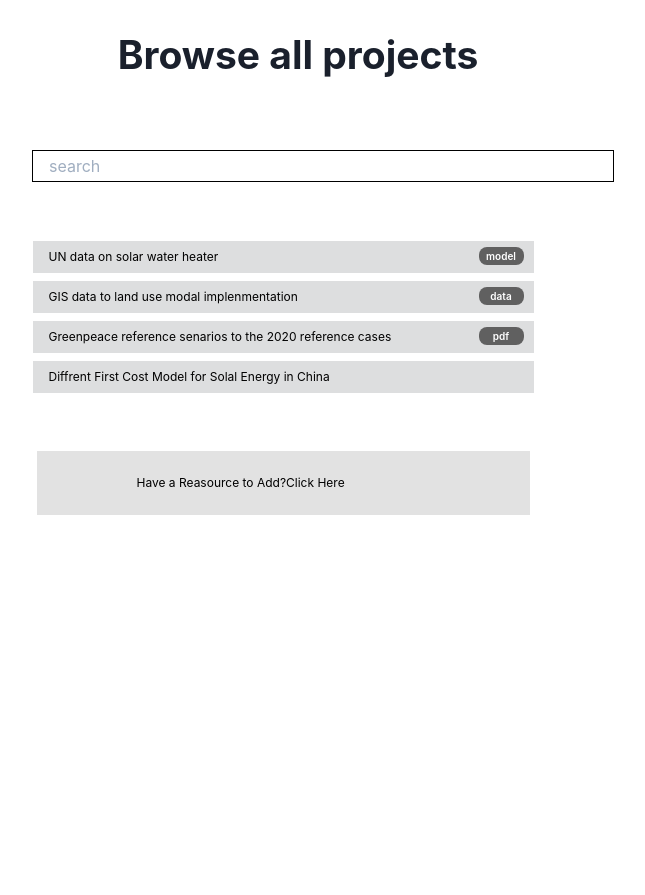
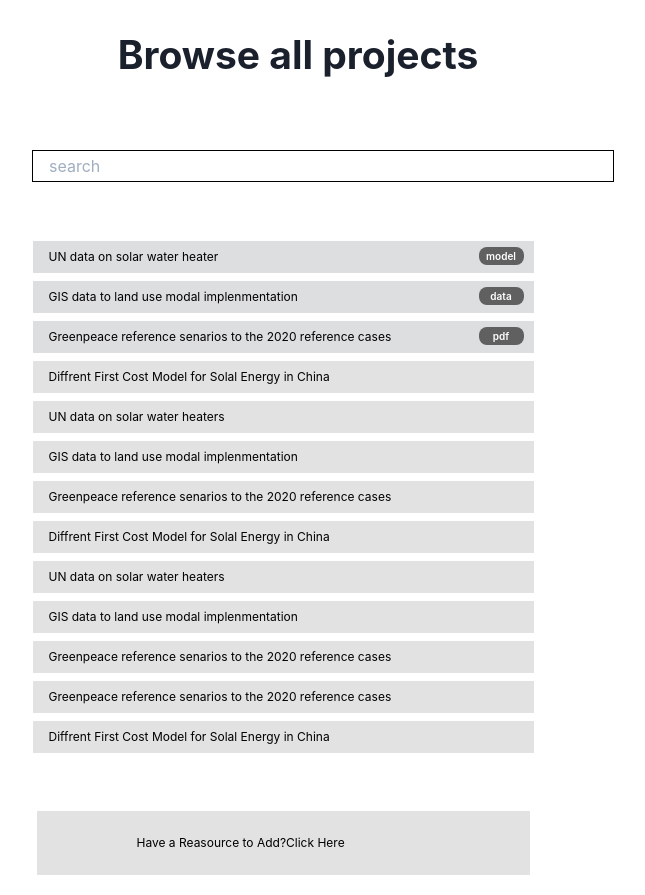
Before and after one commit to ProjectDrawdown/research-platform, a Next.js app: page /browseProjects in a window 1280 px wide. Shown: the whole page, without its empty margins (111-756 px from the left). Before the commit the page ends 800 px from the top, so only its background shows below. Built offline with nearby package versions, Linux system fonts and the light colour scheme.

Commit message:
Revert "Created components for browse projects page "

```diff
--- a/pages/browseProjects.js
+++ b/pages/browseProjects.js
@@ -1,123 +1,10 @@
-import React, { useState } from "react"
+import React from "react"
 import Head from "next/head"
-import PropTypes from 'prop-types'
-import { ChakraProvider, Flex, FormControl,FormLabel, Heading, Button, Stack, VStack, HStack, Box, Link, Input, Popover, Portal,
-  PopoverTrigger,
-  PopoverContent,
-  PopoverHeader,
-  PopoverBody,
-  PopoverFooter,
-  PopoverArrow,
-  PopoverCloseButton,} from "@chakra-ui/react"
+import { Component } from 'react'
+import { ChakraProvider, Flex, Heading, Button, Stack, HStack, Box, Link, Input} from "@chakra-ui/react"
 
-const AddForm = ({projects, setProjects, setPopState, setProjectsDefault}) =>{
-  const [projectInput, setProjectInput] = useState({"name":"", "tag":""});
-
-  const handleFormChange = (setValue, e) => {
-    const newInput = {...projectInput};
-    newInput[setValue] = e.target.value;
-    setProjectInput(newInput);
-  }
-  const handleSubmit = (e) => {
-    e.preventDefault();
-    const newProjects = [...projects, projectInput];
-    setProjects(newProjects);
-    setProjectsDefault(newProjects);
-    setPopState(false);
-  };
-
-  return (
-    <form onSubmit={(e) => handleSubmit(e)}>
-    <VStack paddingTop="20px" paddingBottom="31px" marginLeft="10px" align="left">
-      <HStack paddingBottom="10px">
-        <FormControl as="fieldset" isRequired>
-          <FormLabel > Name </FormLabel>
-            <Input width="250px" value={projectInput.name} onChange={(e) => handleFormChange("name",e)}/>
-        </FormControl>
-      </HStack>
-      <HStack paddingBottom="20px">
-        <FormControl as="fieldset">
-          <FormLabel > Tag </FormLabel>
-            <Input width="250px" value={projectInput.tag} onChange={(e) => handleFormChange("tag",e)}/>
-        </FormControl>
-      </HStack>
-      <Button colorScheme="blue" type="submit">Submit</Button>
-    </VStack>
-    </form>
-  )
-}
-
-const AddProject = ({projects, setProjects, setProjectsDefault}) =>{
-  const [popState, setPopState] = useState(false);
-  const handleOpen = () =>{
-    setPopState(true);
-  }
-
-  return (
-    <HStack paddingTop="50px" marginLeft="67px" paddingBottom="20px">
-      <Box bg="#E2E2E2" w="493px" h="64px"  p={4} color="black" textAlign="Center" display="flex" alignItems="center" paddingLeft="100px" fontSize="12px" textStyle="normal" >
-        Have a Reasource to Add?
-        <Popover placement="top" isOpen={popState} onOpen={()=>(handleOpen())}>
-          <PopoverTrigger>
-            <Link>Click Here</Link>
-          </PopoverTrigger>
-          <Portal>
-            <PopoverContent>
-              <PopoverArrow />
-              <PopoverHeader>Enter Project Details</PopoverHeader>
-              <PopoverCloseButton />
-              <PopoverBody>
-                <AddForm projects={projects} setProjects={setProjects} setPopState={setPopState} popState={popState} setProjectsDefault={setProjectsDefault}/>
-              </PopoverBody>
-              <PopoverFooter />
-            </PopoverContent>
-          </Portal>
-        </Popover>
-      </Box>
-    </HStack>
-  )
-}
-
-const BrowseList = ({projects}) => {
-  return (
-    <>
-      {projects.map(project => (
-        <Box h="31px" bg="#dddedf" w="501px" fontSize="12px" fontWeight="400"  p={4} color="black" marginLeft="63px" display="flex" alignItems="center" key={project}>
-          {project.name}
-          {project.tag !== ""? <Button  position="absolute" w="45px" h="18px" marginLeft="430px" marginTop="-1px"  bg="#606060" color="#FFFFFF"  borderRadius="8px" fontSize="10px">{project.tag}</Button>:""}
-        </Box>
-      ))}
-    </>
-  );
-}
-
-
-const SearchBar = ({input:keyword, onChange:setKeyword}) => {
-  return (
-    <HStack paddingTop="71px" paddingBottom="31px" marginLeft="50px">
-      <Input placeholder="search" w="582px" h="32px" size="md" borderRadius="none" borderColor="black"
-         key="random1" value={keyword} onChange={(e) => setKeyword(e.target.value) }/>
-    </HStack>
-  );
-}
-
-const browseProjects = () => {
-  const [input, setInput] = useState('');
-  const [ projects, setProjects ] = useState([
-    {"name":"UN data on solar water heater", "tag":"model"},
-    {"name":"GIS data to land use modal implenmentation", "tag":"data"},
-    {"name":"Greenpeace reference senarios to the 2020 reference cases", "tag":"pdf"},
-    {"name":"Diffrent First Cost Model for Solal Energy in China", "tag":""}
-  ])
-  const [projectsDefault, setProjectsDefault] = useState([...projects]);
-  const updateInput = async (input) => {
-    const filtered = projectsDefault.filter(project => {
-      return project.name.toLowerCase().includes(input.toLowerCase())
-    })
-    setInput(input);
-    setProjects(filtered);
- }
-
+export default class browseProjects extends Component {
+  render() {
     return (
       <>
         <Head>
@@ -128,10 +15,59 @@ const browseProjects = () => {
           <Stack align="center" marginTop="2rem" >
             <Heading as="h1" textStyle="caps" fontSize="39px" paddingLeft="30px" paddingBottom="20px"  textAlign="center" >
               Browse all projects
-                <SearchBar input={input} onChange={updateInput}/>
+              <HStack paddingTop="71px" paddingBottom="31px" marginLeft="50px">
+              <Input placeholder="search" w="582px" h="32px" size="md" borderRadius="none" borderColor="black"  />
+              </HStack>
             </Heading>
-              <BrowseList projects={projects} />
-              <AddProject projects={projects} setProjects={setProjects} setProjectsDefault={setProjectsDefault}/>
+
+
+            <Box h="31px" bg="#dddedf" w="501px" fontSize="12px" fontWeight="400"  p={4} color="black" marginLeft="63px" display="flex" alignItems="center">
+            UN data on solar water heater
+            <Button  position="absolute" w="45px" h="18px" marginLeft="430px" marginTop="-1px"  bg="#606060" color="#FFFFFF"  borderRadius="8px" fontSize="10px">model</Button>
+            </Box>
+            <Box h="31px" bg="#dddedf" w="501px" fontSize="12px" fontWeight="400" p={4} color="black" marginLeft="63px" display="flex" alignItems="center">
+            GIS data to land use modal implenmentation
+            <Button position="absolute" w="45px" fontSize="10px" h="18px" marginLeft="430px" marginTop="-1px" bg="#606060" color="#FFFFFF"  borderRadius="8px">data</Button>
+            </Box>
+            <Box h="31px" bg="#dddedf" w="501px" fontSize="12px" fontWeight="400" p={4} color="black" marginLeft="63px" display="flex" alignItems="center">
+            Greenpeace reference senarios to the 2020 reference cases
+            <Button position="absolute" w="45px" fontSize="10px" h="18px" marginLeft="430px" marginTop="-1px" bg="#606060" color="#FFFFFF"  borderRadius="8px">pdf</Button>
+            </Box>
+            <Box h="31px" bg="#E2E2E2" w="501px" fontSize="12px" fontWeight="400" p={4} color="black" marginLeft="63px" display="flex" alignItems="center">
+            Diffrent First Cost Model for Solal Energy in China
+            </Box>
+            <Box h="31px" bg="#E2E2E2" w="501px" fontSize="12px" fontWeight="400" p={4} color="black" marginLeft="63px" display="flex" alignItems="center">
+            UN data on solar water heaters
+            </Box>
+            <Box h="31px" bg="#E2E2E2" w="501px" fontSize="12px" fontWeight="400" p={4} color="black" marginLeft="63px" display="flex" alignItems="center">
+            GIS data to land use modal implenmentation
+            </Box>
+            <Box h="31px" bg="#E2E2E2" w="501px" fontSize="12px" fontWeight="400" p={4} color="black" marginLeft="63px" display="flex" alignItems="center">
+            Greenpeace reference senarios to the 2020 reference cases
+            </Box>
+            <Box h="31px" bg="#E2E2E2" w="501px" fontSize="12px" fontWeight="400" p={4} color="black" marginLeft="63px" display="flex" alignItems="center">
+            Diffrent First Cost Model for Solal Energy in China
+            </Box>
+            <Box h="31px" bg="#E2E2E2" w="501px" fontSize="12px" fontWeight="400" p={4} color="black" marginLeft="63px" display="flex" alignItems="center" >
+            UN data on solar water heaters
+            </Box>
+            <Box h="31px" bg="#E2E2E2" w="501px" fontSize="12px" fontWeight="400" p={4} color="black" marginLeft="63px" display="flex" alignItems="center">
+            GIS data to land use modal implenmentation
+            </Box>
+            <Box h="31px" bg="#E2E2E2" w="501px" fontSize="12px" fontWeight="400" p={4} color="black" marginLeft="63px" display="flex" alignItems="center">
+            Greenpeace reference senarios to the 2020 reference cases
+            </Box>
+            <Box h="31px" bg="#E2E2E2" w="501px" fontSize="12px" fontWeight="400" p={4} color="black" marginLeft="63px" display="flex" alignItems="center">
+            Greenpeace reference senarios to the 2020 reference cases
+            </Box>
+            <Box h="31px" bg="#E2E2E2" w="501px" fontSize="12px" fontWeight="400" p={4} color="black" marginLeft="63px" display="flex" alignItems="center" >
+            Diffrent First Cost Model for Solal Energy in China
+            </Box>
+            <HStack paddingTop="50px" marginLeft="67px" paddingBottom="20px">
+            <Box bg="#E2E2E2" w="493px" h="64px"  p={4} color="black" textAlign="Center" display="flex" alignItems="center" paddingLeft="100px" fontSize="12px" textStyle="normal" >
+            Have a Reasource to Add? <Link>Click Here</Link>
+            </Box>
+            </HStack>
           </Stack>
 
         </Flex>
@@ -140,26 +76,4 @@ const browseProjects = () => {
     </>
     )
   }
-
-AddForm.propTypes = {
-  projects: PropTypes.array,
-  setProjects: PropTypes.func,
-  setPopState: PropTypes.func,
-  setProjectsDefault: PropTypes.func,
 }
-
-AddProject.propTypes = {
-  projects: PropTypes.array,
-  setProjects: PropTypes.func,
-  setProjectsDefault: PropTypes.func,
-}
-
-BrowseList.propTypes = {
-  projects: PropTypes.array,
-}
-
-SearchBar.propTypes = {
-  input: PropTypes.string,
-  onChange: PropTypes.func,
-}
-export default browseProjects;
```
Lines whose indentation alone changed are shown as unchanged.
